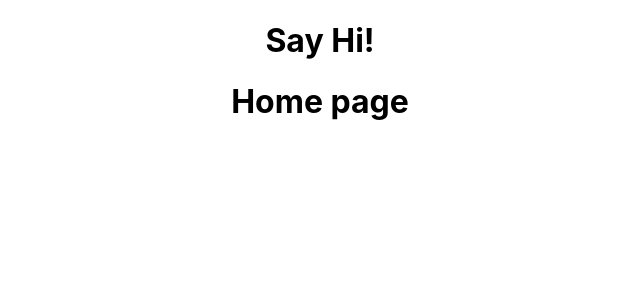
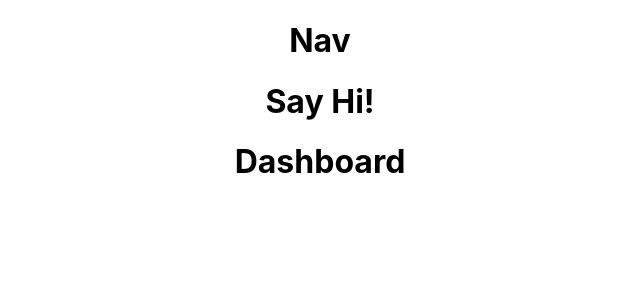
Before and after one commit to caitmp12/GA-Capstone-Frontend, a React (Create React App) app: page /dashboard in a window 1280 px wide. Shown: the top 300 px of the page, without its empty margins (320-960 px from the left). Built offline with nearby package versions, Linux system fonts and the light colour scheme.

Commit message:
updated routes in appjs

```diff
--- a/src/App.js
+++ b/src/App.js
@@ -4,14 +4,21 @@ import React from "react";
 import { Route, Link, Switch } from "react-router-dom"
 import Home from "./components/Home"
 import Auth from "./components/Auth"
-import Form from "./components/Form"
+import Nav from "./components/Nav"
+import Dashboard from "./components/Dashboard"
 
 
 function App() {
   return (
     <div className="App">
+      <Nav />
       <h1>Say Hi!</h1>
-      <Home />
+      <Switch>
+        <Route exact path="/" component={Home} />
+        <Route path="/auth/:form" component={Auth} />
+        <Route path="/dashboard" component={Dashboard} />
+        <Home />
+      </Switch>
     </div>
   );
 }
--- /dev/null
+++ b/src/components/Nav.js
@@ -0,0 +1,7 @@
+import React from "react"
+
+const Nav = (props) => {
+    return <h1>Nav</h1>
+}
+
+export default Nav
```
Also changed, not shown: 1 other file (tests, documents, lock files or other folders).
